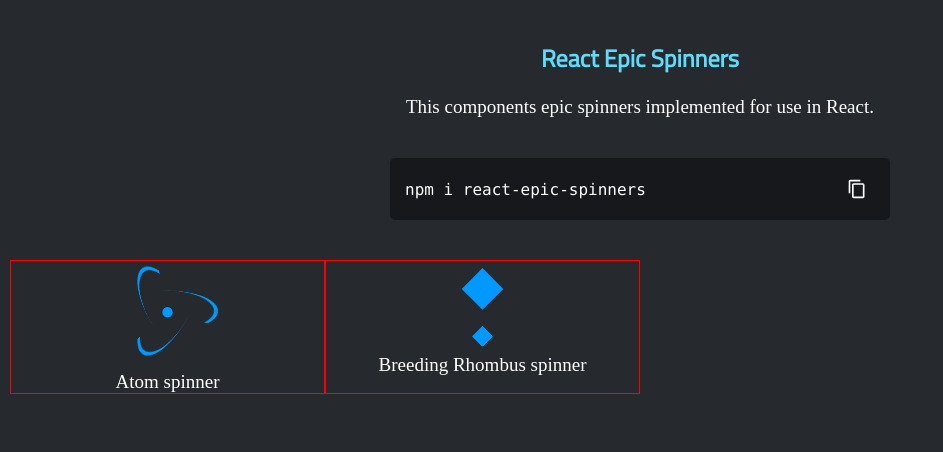
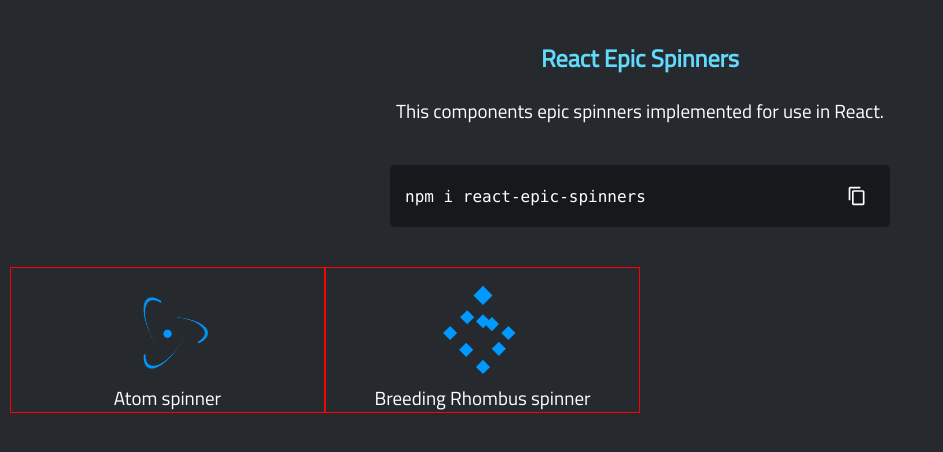
Before and after one commit to Juanestban/react-epic-spinners, a React (Create React App) app: page / in a window 1280 px wide. Shown: the top 452 px of the page, without its empty margins (0-943 px from the left). Built offline with nearby package versions, Linux system fonts and the light colour scheme.

Commit message:
Feat: finished the spinner breeding rhombus

```diff
--- a/src/components/Atoms/Text/styles.js
+++ b/src/components/Atoms/Text/styles.js
@@ -4,4 +4,5 @@
   font-size: 19px;
   margin: 0;
   padding: 0 20px;
+  font-family: 'Titillium Web', sans-serif;
 `
--- a/src/components/Molecules/CardSpinner/CardSpinner.js
+++ b/src/components/Molecules/CardSpinner/CardSpinner.js
@@ -11,7 +11,7 @@
         const Spinner = Spinners[[name]]
         return (
           <Card key={i}>
-            <Spinner color="#09f" size={100} />
+            <Spinner color="#09f" size={80} />
             <Text style={{ marginTop: 10 }}>{nameSpinners[i]}</Text>
           </Card>
         )
--- a/src/components/Molecules/CardSpinner/styles.js
+++ b/src/components/Molecules/CardSpinner/styles.js
@@ -14,4 +14,5 @@
   align-items: center;
   justify-content: center;
   flex-direction: column;
+  padding-top: 25px;
 `
--- a/src/components/Molecules/Spinners/BreedingSpinner/BreedingSpinner.js
+++ b/src/components/Molecules/Spinners/BreedingSpinner/BreedingSpinner.js
@@ -8,13 +8,14 @@
 export const BreedingSpinner = ({ size, color, duration } = defaultProps) => {
   const rhombusArray = ['', '', '', '', '', '', '', '']
   return (
-    <BreendingSpinnerContainer>
+    <BreendingSpinnerContainer size={size}>
       {rhombusArray.map((_, index) => (
         <RhombusContent
           key={index}
           size={size}
           color={color}
           duration={duration}
+          id={index + 1}
         />
       ))}
       <RhombusContentBig size={size} color={color} duration={duration} />
--- /dev/null
+++ b/src/components/Molecules/Spinners/BreedingSpinner/animation.js
@@ -0,0 +1,29 @@
+const shemeKeyframe = ({
+  x,
+  y,
+  id,
+}) => `@keyframes breeding-rhombus-spinner-animation-child-${id} {
+  50% {
+    transform: translate(${x},${y});
+  }
+}
+`
+
+export const keyframes = () => {
+  let compilate = ``
+  const values = [
+    { id: 1, x: '-225%', y: '-225%' },
+    { id: 2, x: '0', y: '-225%' },
+    { id: 3, x: '225%', y: '-225%' },
+    { id: 4, x: '225%', y: '0' },
+    { id: 5, x: '225%', y: '225%' },
+    { id: 6, x: '0', y: '225%' },
+    { id: 7, x: '-225%', y: '225%' },
+    { id: 8, x: '-225%', y: '0' },
+  ]
+
+  for (const val of values) {
+    compilate += shemeKeyframe({ ...val })
+  }
+  return compilate
+}
--- a/src/components/Molecules/Spinners/BreedingSpinner/styles.js
+++ b/src/components/Molecules/Spinners/BreedingSpinner/styles.js
@@ -1,17 +1,18 @@
 import styled from 'styled-components'
-
-export const BreendingSpinnerContainer = styled.div`
-  width: 65px;
-  height: 65px;
-  position: relative;
-  transform: rotate(45deg);
-`
+import { keyframes } from './animation'
 
 const sizeCSS = ({ size = 65, other = 7.5 }) => `calc(${size}px / ${other})`
 const sizePositionCSS = ({ size = 65, other = 2.3077 }) =>
   `calc(${size}px / ${other})`
 const durationCSS = ({ duration = 2000 }) => `${duration}ms`
 const bgCSS = ({ color = '#ff1d5e' }) => color
+
+export const BreendingSpinnerContainer = styled.div`
+  width: ${(props) => `${props.size}px`};
+  height: ${(props) => `${props.size}px`};
+  position: relative;
+  transform: rotate(45deg);
+`
 
 export const RhombusContent = styled.div`
   width: ${sizeCSS};
@@ -27,6 +28,10 @@
   &:nth-child(2n + 0) {
     margin-right: 0;
   }
+  animation-name: breeding-rhombus-spinner-animation-child-${({ id }) => id};
+  animation-delay: calc(100ms * ${({ id }) => id});
+
+  ${keyframes()}
 `
 
 export const RhombusContentBig = styled.div`
@@ -36,9 +41,9 @@
   top: ${({ size }) => sizePositionCSS({ size, other: 3 })};
   left: ${({ size }) => sizePositionCSS({ size, other: 3 })};
   background-color: ${bgCSS};
-  animation-delay: 500ms;
   box-sizing: border-box;
   animation: breeding-rhombus-spinner-big 2s infinite;
+  animation-delay: 0.5s;
 
   @keyframes breeding-rhombus-spinner-big {
     50% {
```
